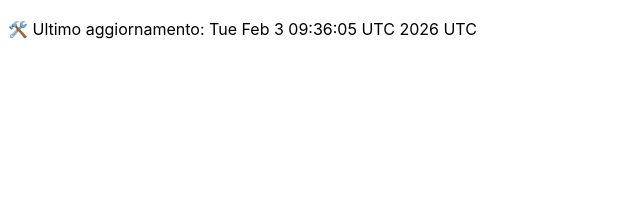
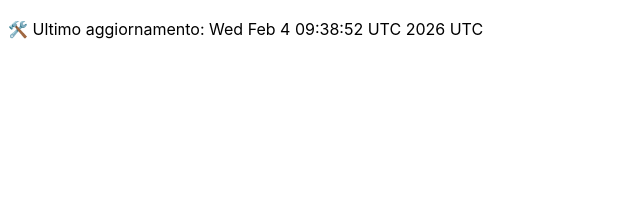
Before and after one commit to DanteTrb/DanteTrb.github.io, a Jekyll site: the page built from badges.md, in a window 1280 px wide. Shown: the top 213 px of the page, without its empty margins (0-640 px from the left). Built offline with Jekyll 4.4.1, drawn with Linux system fonts in a browser that asks for light colours; our own code applies the rules of GitHub Pages for plain Markdown files.

Commit message:
🛠️ Aggiornamento automatico badge

```diff
--- a/badges.md
+++ b/badges.md
@@ -1 +1 @@
-🛠️ Ultimo aggiornamento: Tue Feb  3 09:36:05 UTC 2026 UTC
+🛠️ Ultimo aggiornamento: Wed Feb  4 09:38:52 UTC 2026 UTC
```
